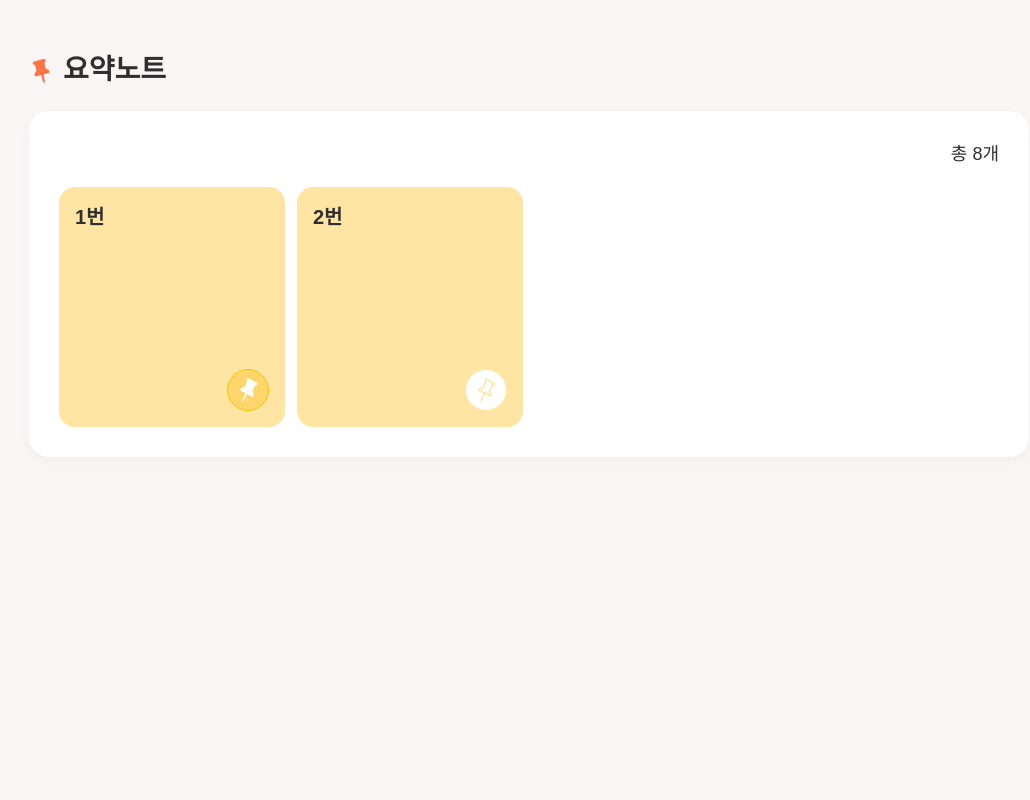
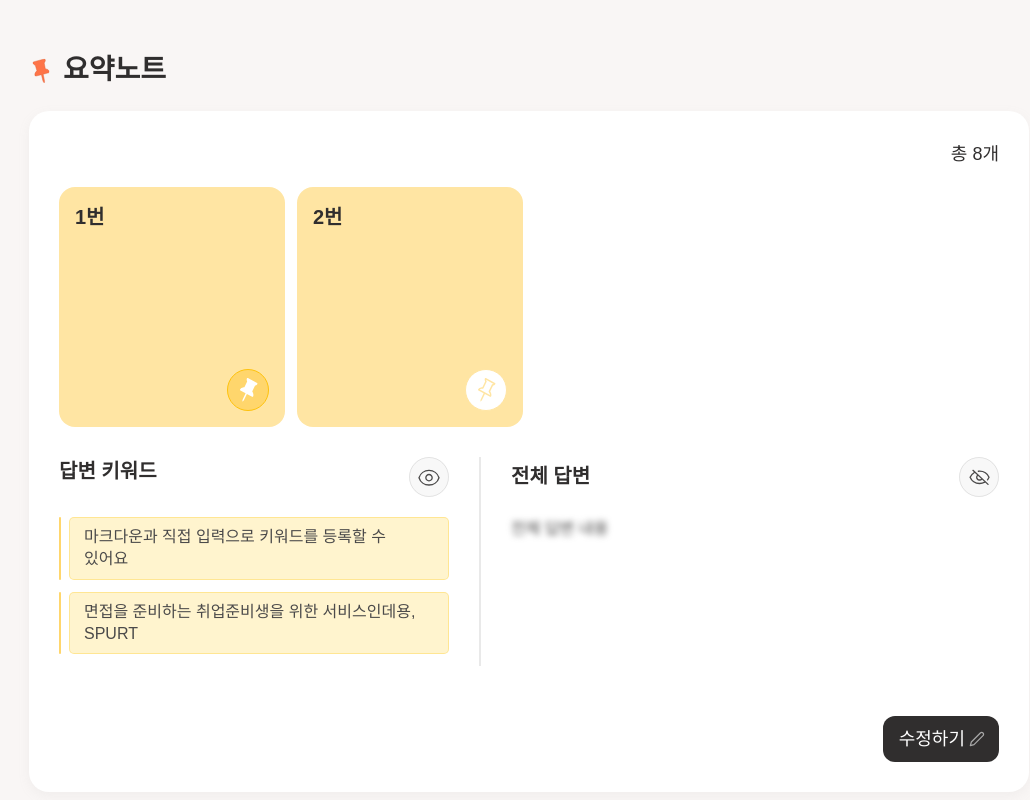
Before and after one commit to narinn-star/Spurt_v2, a Next.js app: page /summaryNote in a window 1280 px wide. Shown: the part 629-1429 px from the top of the page, without its empty margins (111-1141 px from the left). Before the commit the page ends 1236 px from the top, so only its background shows below. Built offline with nearby package versions, Linux system fonts and the light colour scheme; a web font is replaced by a local one.

Commit message:
Style : SummaryNote UI Completed(#12)
- Keyword Component 추가
- Container 분리 필요

```diff
--- a/src/app/summaryNote/page.tsx
+++ b/src/app/summaryNote/page.tsx
@@ -1,9 +1,11 @@
 'use client';
 import ButtonL from '@/components/buttons/ButtonL';
+import ButtonS from '@/components/buttons/ButtonS';
 import SummaryCard from '@/components/cards/SummaryCard';
 import ContentsContainer from '@/components/containers/ContentContainer';
 import MainContainer from '@/components/containers/MainContainer';
 import Header from '@/components/header/Header';
+import Keyword from '@/components/keywords/Keyword';
 import Image from 'next/image';
 import Link from 'next/link';
 
@@ -45,6 +47,57 @@ export default function SummaryNote() {
           <SummaryCard title="1번" isPinned={true} bgColor="bg-main-200" />
           <SummaryCard title="2번" isPinned={false} bgColor="bg-main-200" />
         </div>
+
+        <div className="flex flex-row mt-[30px] mb-[50px]">
+          <div className="items-center max-w-[390px] w-full">
+            <div className="flex flex-row justify-between mb-[20px] ">
+              <p className="text-heading1">답변 키워드</p>
+              <Image
+                priority
+                src="/icons/eye-on-40.svg"
+                alt="eyeOnIcons"
+                width={40}
+                height={40}
+              />
+            </div>
+            <Keyword
+              text="마크다운과 직접 입력으로 키워드를 등록할 수 있어요"
+              isVisible={true}
+            />
+            <Keyword
+              text="면접을 준비하는 취업준비생을 위한 서비스인데용, SPURT"
+              isVisible={true}
+            />
+          </div>
+          <div className="border-[0.7px] mx-[30px] bg-[#989898]" />
+          <div className="items-center max-w-[490px] w-full">
+            <div className="flex flex-row justify-between items-center max-w-[490px] w-full mb-[20px]">
+              <p className="text-heading1">전체 답변</p>
+              <Image
+                priority
+                src="/icons/eye-off-40.svg"
+                alt="eyeOffIcons"
+                width={40}
+                height={40}
+              />
+            </div>
+            <div className="text-gray-600 whitespace-pre-line blur-[3px]">
+              전체 답변 내용
+            </div>
+          </div>
+        </div>
+        <div className="flex justify-end">
+          <ButtonS option="black">
+            수정하기
+            <Image
+              src="/icons/edit-16.svg"
+              alt="editIcon"
+              width={16}
+              height={16}
+              priority
+            />
+          </ButtonS>
+        </div>
       </ContentsContainer>
     </>
   );
--- /dev/null
+++ b/src/components/keywords/Keyword.tsx
@@ -0,0 +1,19 @@
+'use client';
+
+interface KeywordProps {
+  text: string;
+  isVisible: boolean;
+}
+
+const Keyword = ({ text, isVisible }: KeywordProps) => {
+  return (
+    <div className="flex mb-[12px]">
+      <div className="max-w-[2px] w-full rounded-[30px] bg-main-300 mr-[8px]" />
+      <div className="px-[14px] py-[8px] text-gray-600 bg-main-100 rounded-[5px] border border-opacity-30 border-main-400 text-body7 break-keep">
+        <p className={isVisible ? '' : 'blur-[3px]'}>{text}</p>
+      </div>
+    </div>
+  );
+};
+
+export default Keyword;
```
Also changed, not shown: public/icons/eye-off-40.svg (added), public/icons/eye-on-40.svg (added).
